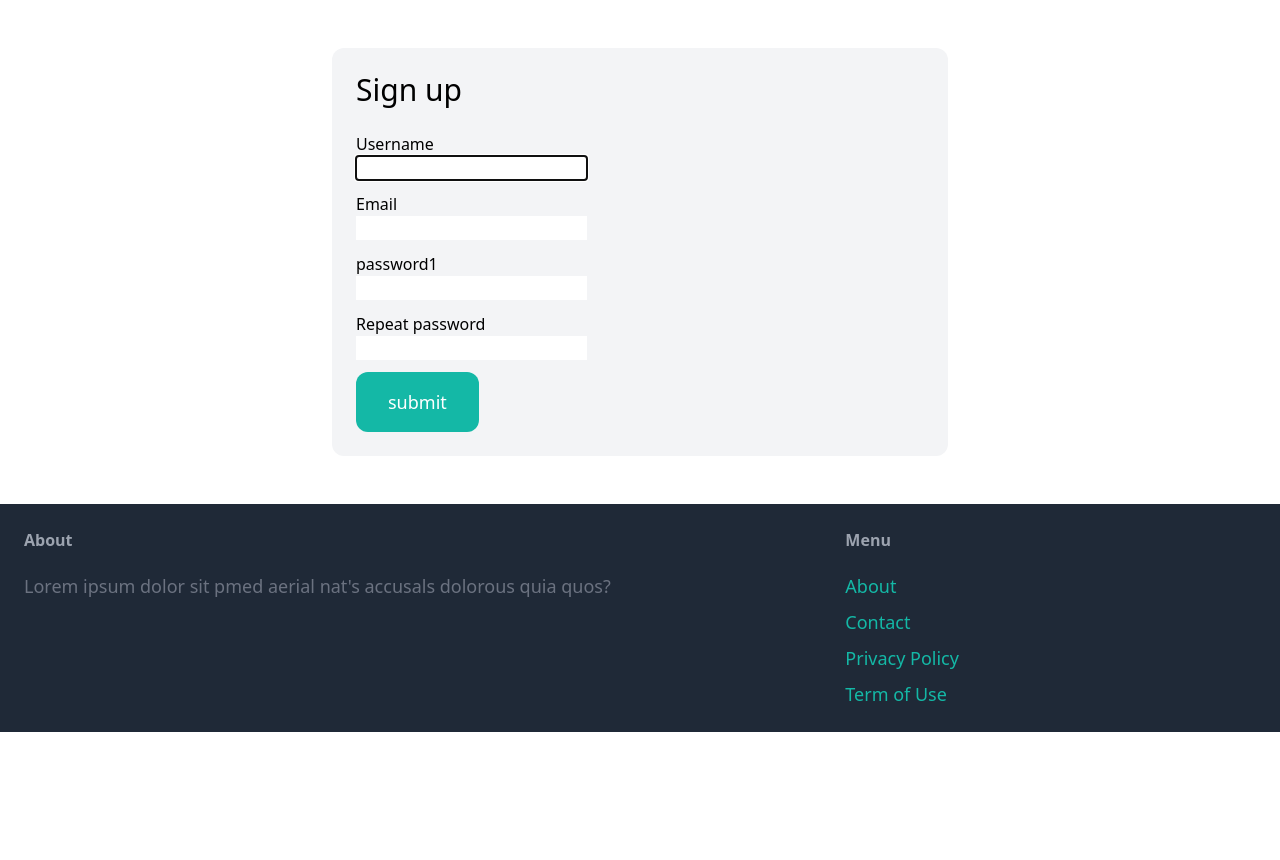
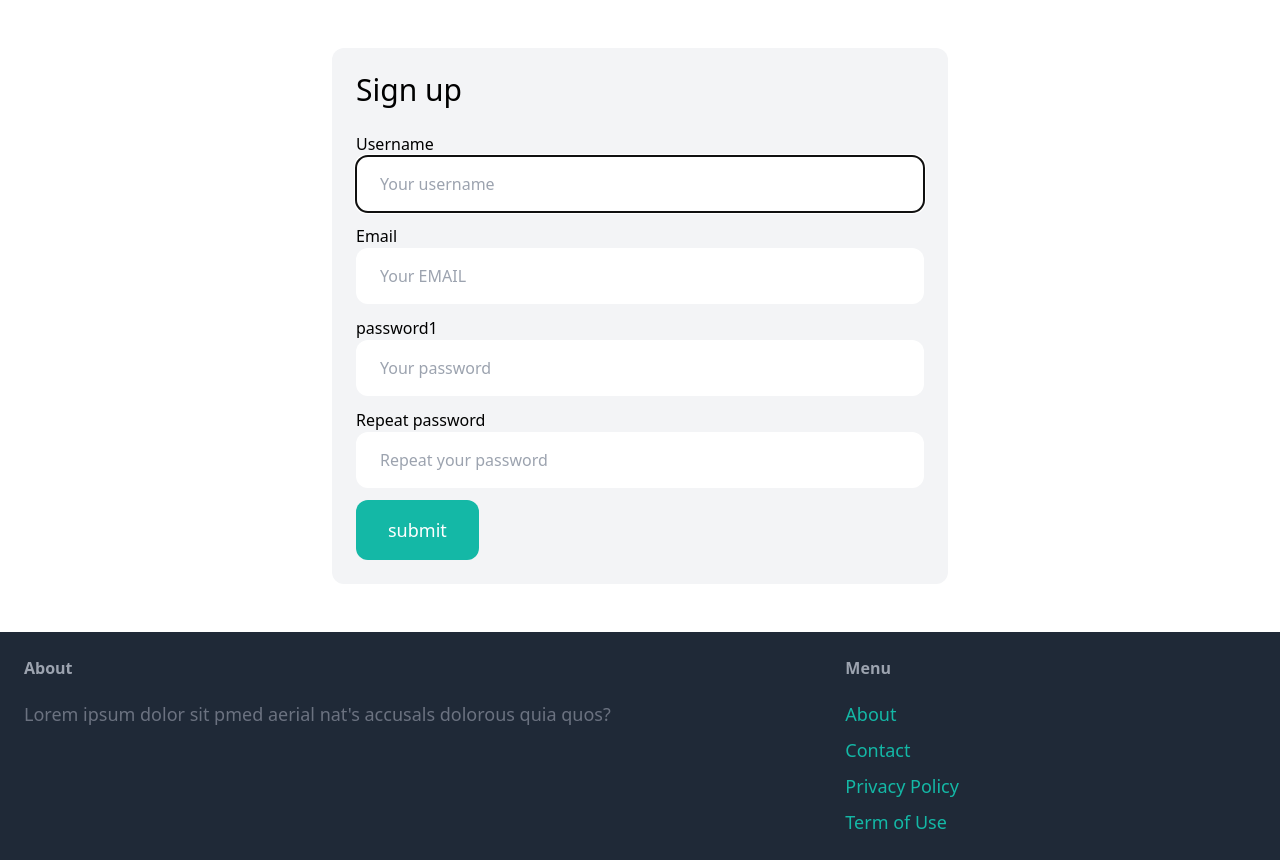
Before and after one commit to RFAhmadi/Hello-Django, a Django app: page /signup/ in a window 1280 px wide. Shown: the part 77-937 px from the top of the page. Before the commit the page ends 809 px from the top, so only its background shows below. Run offline with Django 5.2, Linux system fonts and the light colour scheme; some libraries are stand-ins or nearby versions.

Commit message:
finished signup part but it won't create/submit user

```diff
--- a/core/forms.py
+++ b/core/forms.py
@@ -6,3 +6,20 @@ class SignupForm(UserCreationForm):
     class Meta:
         model = User
         fields = ('username', 'email', 'password1', 'password2')
+
+    username = forms.CharField(widget=forms.TextInput(attrs={
+        'placeholder': 'Your username',
+        'class': 'w-full py-4 px-6 rounded-xl'
+    }))
+    email = forms.CharField(widget=forms.EmailInput(attrs={
+        'placeholder': 'Your EMAIL',
+        'class': 'w-full py-4 px-6 rounded-xl'
+    }))
+    password1 = forms.CharField(widget=forms.PasswordInput(attrs={
+        'placeholder': 'Your password',
+        'class': 'w-full py-4 px-6 rounded-xl'
+    }))
+    password2 = forms.CharField(widget=forms.PasswordInput(attrs={
+        'placeholder': 'Repeat your password',
+        'class': 'w-full py-4 px-6 rounded-xl'
+    }))
--- a/core/templates/core/signup.html
+++ b/core/templates/core/signup.html
@@ -10,7 +10,6 @@
         {% csrf_token %}
 
         <!-- {{form.as_p}} --> <!-- this is the easiest way to show the most basic form -->
-        {{ form.non_field_errors }}
 
         <div class="mb-3">
             <label class="inline-block mb--2">Username</label><br>
@@ -29,6 +28,16 @@
             {{ form.password2 }}
         </div>
 
+        {% if form.errors or form.non_field_errors %}
+            <div class="mb-3 p-6 bg-red-100 rounded-xl">
+                {% for field in form %}
+                    {{ field.errors }}
+                {% endfor %}
+
+                {{ form.non_field_errors }}
+            </div>
+        {% endif %}
+
         <button class="py-4 px-8 text-lg bg-teal-500 hover:bg-teal-700 rounded-xl text-white">submit</button>
     </form>
 
--- a/core/views.py
+++ b/core/views.py
@@ -1,4 +1,4 @@
-from django.shortcuts import render
+from django.shortcuts import render, redirect
 
 # Create your views here.
 from item.models import Category, Item
@@ -17,6 +17,18 @@ def contact(request):
     return render(request, 'core/contact.html')
 
 def signup(request):
+    if request.method == 'POST':
+        form = SignupForm(request.POST)
+
+        if form.is_valid():
+            form.save()
+
+            return redirect('/login/')
+    else:
+        form = SignupForm()
+
+
+def signup(request):
     form = SignupForm()
 
     return render(request, 'core/signup.html', {
```
